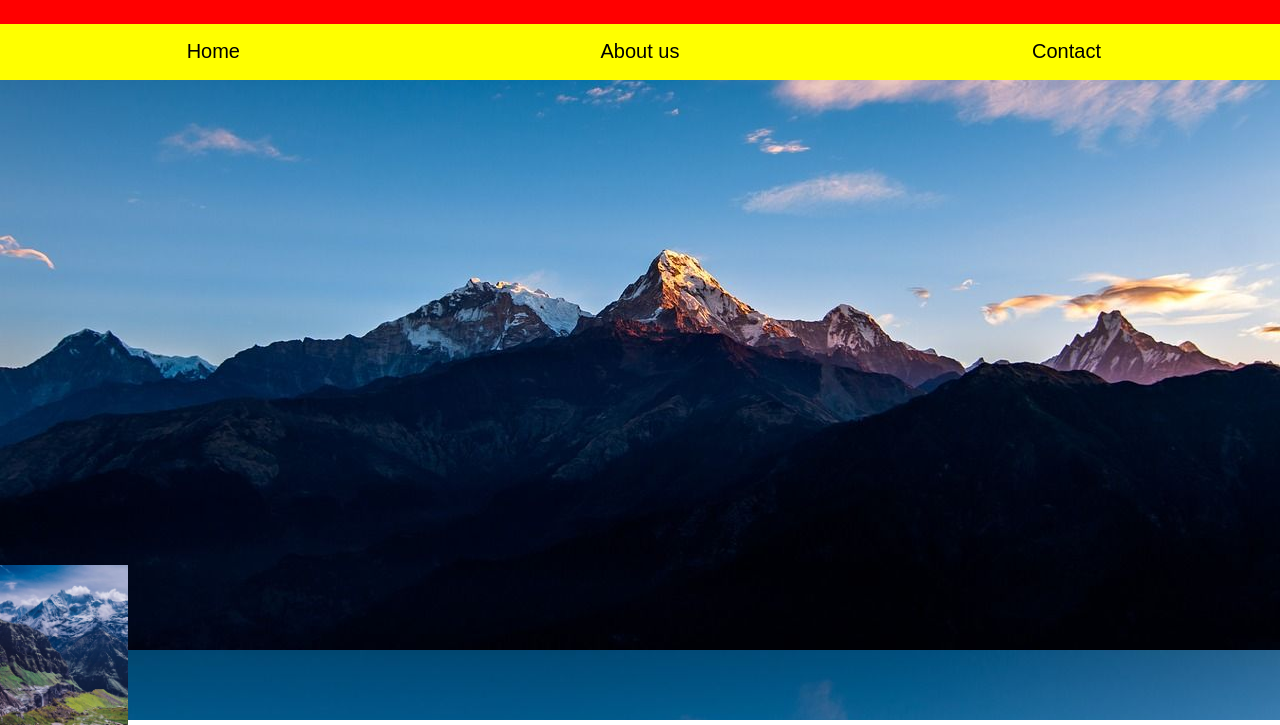
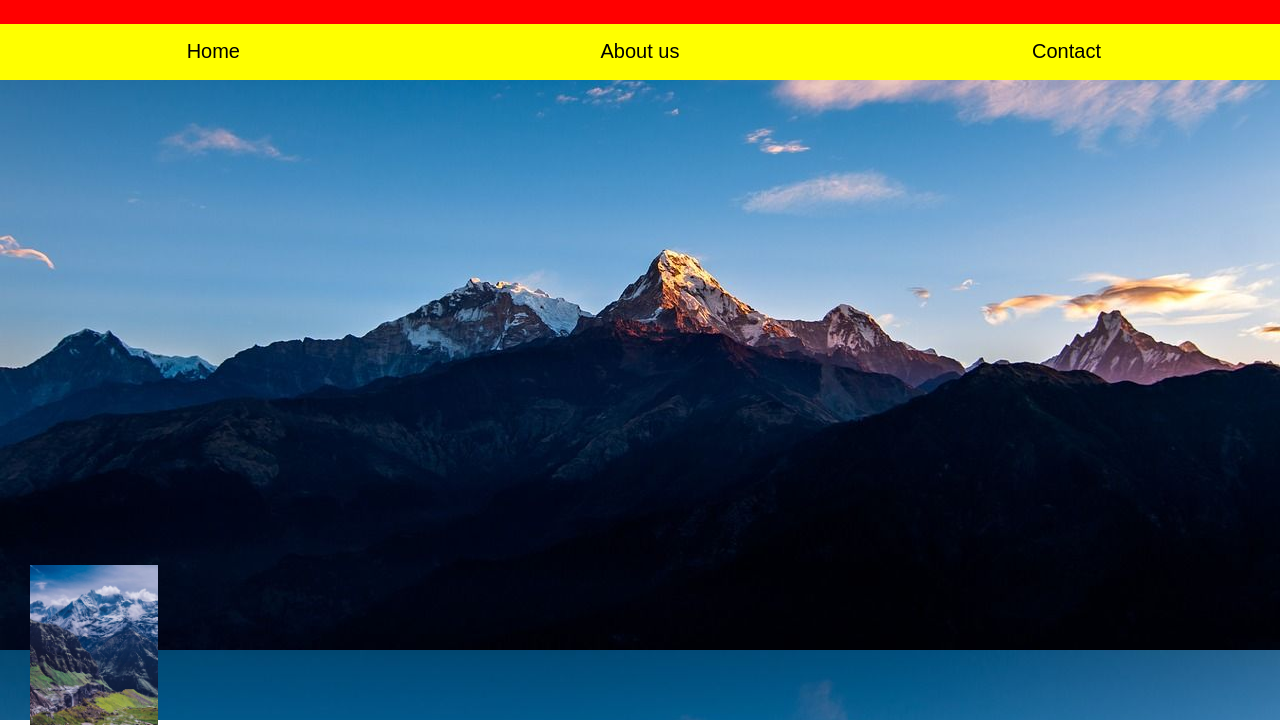
Before and after one commit to Giver-project/Landscape-page, a plain HTML site: page index.html in a window 1280 px wide. Shown: the part 75-800 px from the top of the page. Drawn offline with Linux system fonts and the light colour scheme.

Commit message:
manish saved

```diff
--- a/css/style.css
+++ b/css/style.css
@@ -47,6 +47,6 @@ body{
     width:10vw;
     height:auto;
     position:absolute;
-    bottom:0;
-    left:0;
+    bottom:0px;
+    left:30px;
 }
```
